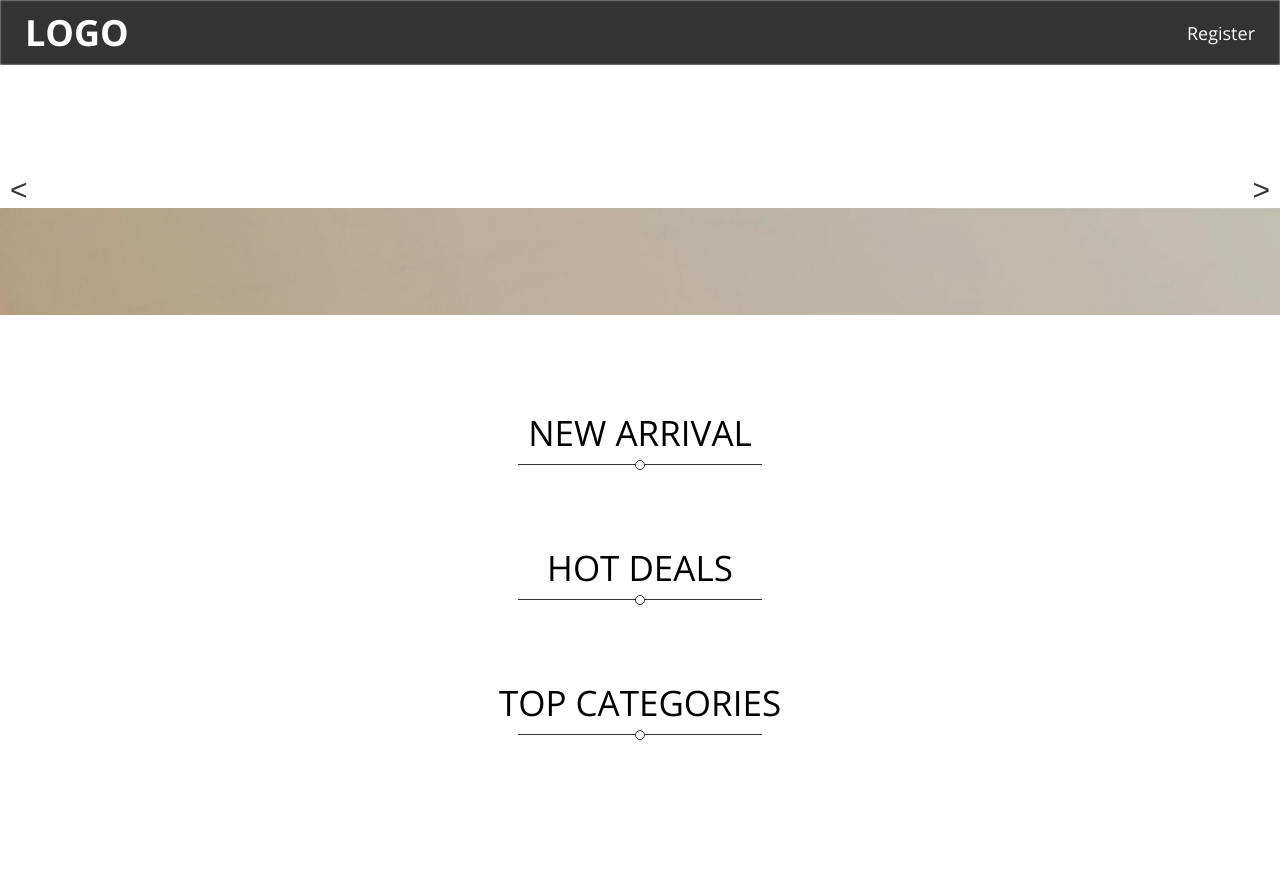
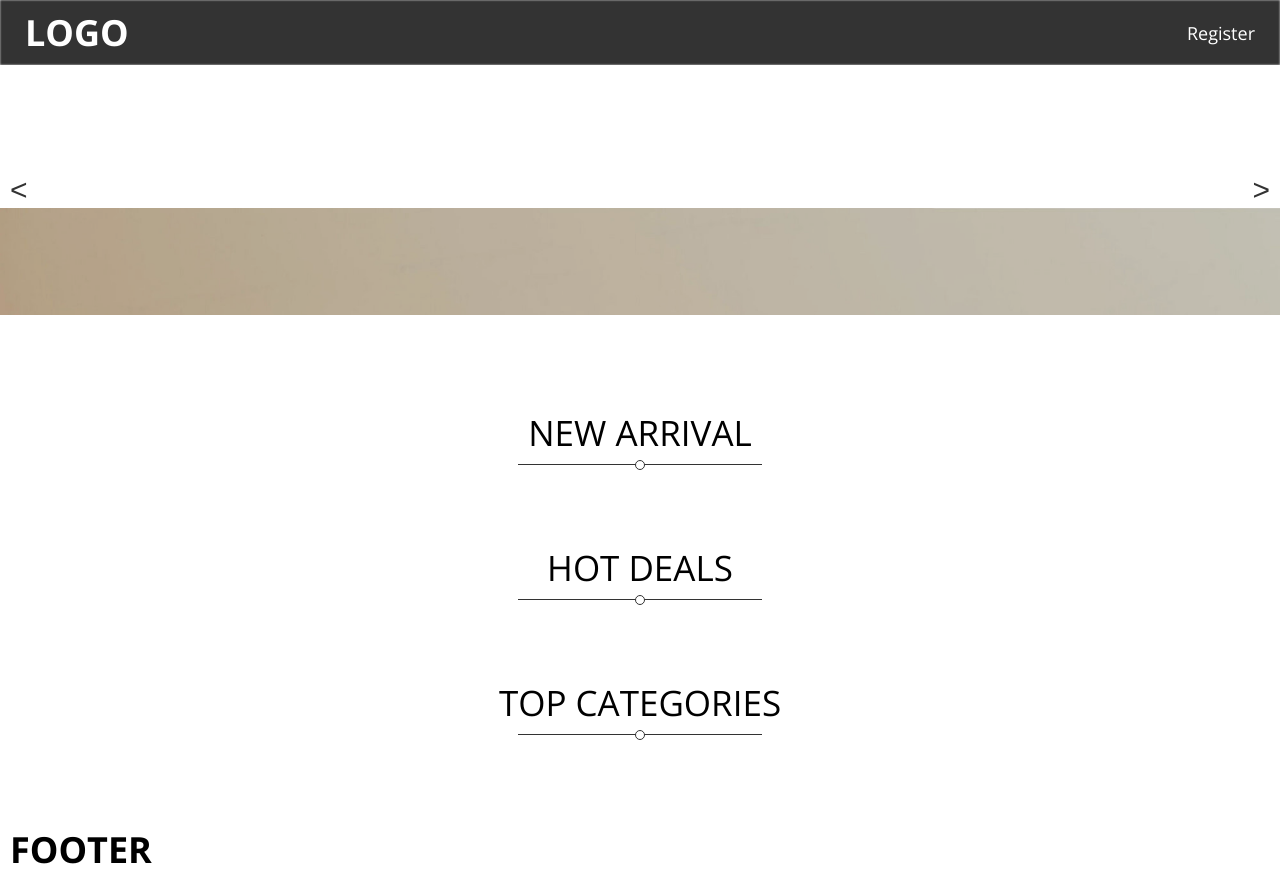
Before and after one commit to hishamkhattab/eCommerce-application, a React (Create React App) app: page / in a window 1280 px wide. Before the commit the page ends 800 px from the top, so only its background shows below. Built offline with nearby package versions, Linux system fonts and the light colour scheme.

Commit message:
Create footer

```diff
--- a/src/App.js
+++ b/src/App.js
@@ -6,7 +6,7 @@ import { Homepage, Registerpage } from "./pages";
 
 
 //components
-import { Header } from "./components";
+import { Header,Footer } from "./components";
 
 // style
 import "./index.scss";
@@ -20,6 +20,7 @@ const App = () => {
         <Route path="/" element={<Homepage/>}/>
         <Route path="/register" element={<Registerpage/>}/>
       </Routes>
+      <Footer/>
     </div>
   );
 }
--- a/src/components/index.js
+++ b/src/components/index.js
@@ -1,10 +1,12 @@
 import Header from "./header";
 import HomeDirectory from "./homeDirectory";
-import Carousel, {CarouselItem} from "./carousel";
+import Carousel, { CarouselItem } from "./carousel";
+import Footer from "./footer";
 
 export {
     Header,
     HomeDirectory,
     Carousel,
-    CarouselItem
+    CarouselItem,
+    Footer
 };
--- a/src/pages/homepage/style.scss
+++ b/src/pages/homepage/style.scss
@@ -1,5 +1,5 @@
 .homepage-container {
-  height: calc(100% - 6.5rem);
+  height: calc(100% - 6.5rem - 5.5rem);
 
   .homepage-content {
     padding: 0 3rem;
```
